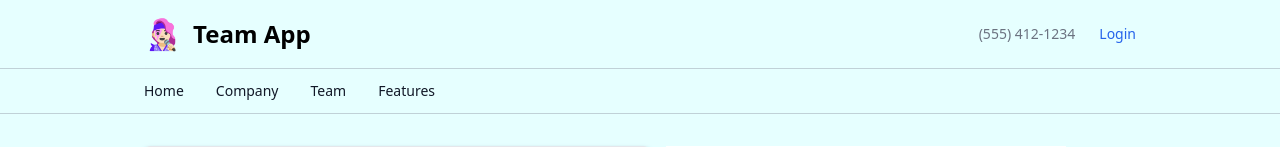
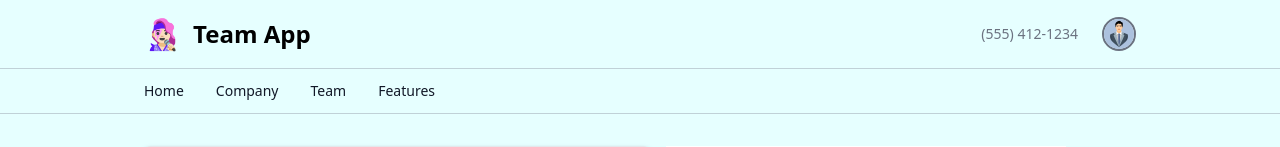
Before and after one commit to rch28/announcement-app, a Next.js app: page /auth/register in a window 1280 px wide. Shown: the top 147 px of the page. Built offline with nearby package versions, Linux system fonts and the light colour scheme.

Commit message:
profile toggle nav

```diff
--- a/public/index.js
+++ b/public/index.js
@@ -1,6 +1,6 @@
 import auth from "./images/auth.jpg"
 import otpImg from "./images/otp.jpg"
-
+import profile from "./images/profile.jpg"
 export {
-    auth,otpImg
+    auth,otpImg, profile
 }
--- a/src/components/layout/Navbar.jsx
+++ b/src/components/layout/Navbar.jsx
@@ -1,7 +1,9 @@
 import Link from "next/link";
 import React from "react";
+import ProfileToggleNav from "./ProfileToggleNav";
 
 const Navbar = () => {
+  const loggedIn = true;
   return (
     <div className="">
       <nav className=" border-b  border-gray-400/50  dark:border-gray-200/25 ">
@@ -23,12 +25,18 @@ const Navbar = () => {
             >
               (555) 412-1234
             </Link>
-            <Link
+            {
+              loggedIn ? (
+                <ProfileToggleNav/>
+              ):(
+                <Link
               href="/auth/register"
               className="text-sm  text-blue-600 dark:text-blue-500 hover:underline"
             >
               Login
             </Link>
+              )
+            }
           </div>
         </div>
       </nav>
--- /dev/null
+++ b/src/components/layout/ProfileToggleNav.jsx
@@ -0,0 +1,53 @@
+"use client";
+import Image from "next/image";
+import React, { useState } from "react";
+import { profile } from "../../../public";
+import Link from "next/link";
+
+const ProfileToggleNav = () => {
+  const [toggle, setToggle] = useState(false);
+  return (
+    <div className="">
+      <div
+        className=" rounded-full  border-gray-500 border-2 cursor-pointe "
+        onClick={() => setToggle(!toggle)}
+      >
+        <Image
+          src={profile}
+          height={30}
+          width={30}
+          priority
+          alt="profile picture"
+          className="rounded-full"
+        />
+      </div>
+      <>
+        {toggle && (
+          <nav className="relative">
+            <ul className="absolute top-4 right-0 bg-white rounded-md shadow-md border border-gray-300 w-44 ">
+              <li>
+                <Link
+                  href="#"
+                  className="block px-4 py-3 w-full hover:bg-gray-100"
+                >
+                  Profile
+                </Link>
+              </li>
+
+              <li>
+                <Link
+                  href="#"
+                  className="block px-4 py-3 w-full hover:bg-gray-100"
+                >
+                  Logout
+                </Link>
+              </li>
+            </ul>
+          </nav>
+        )}
+      </>
+    </div>
+  );
+};
+
+export default ProfileToggleNav;
```
Also changed, not shown: public/images/profile.jpg (added).
